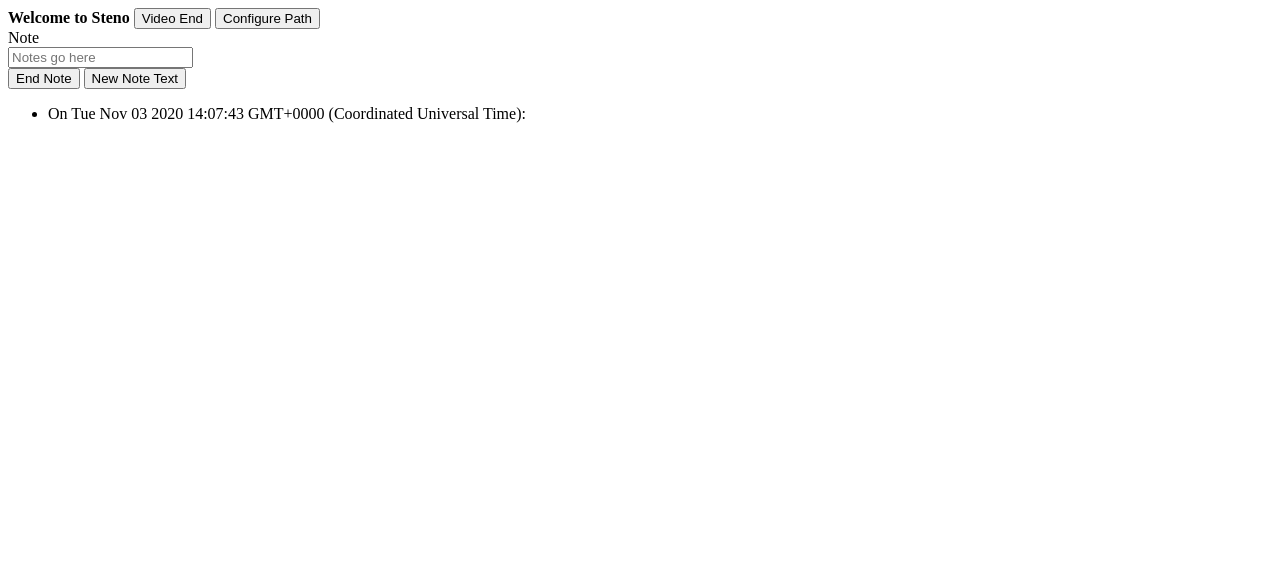
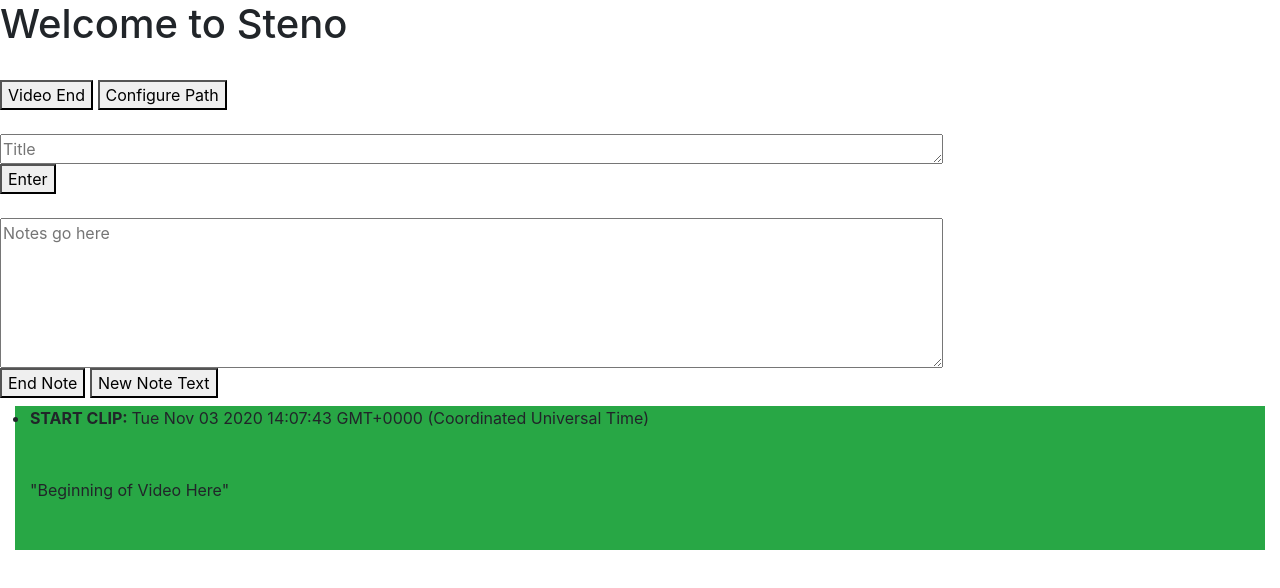
Before and after one commit to eWhang21/CS397, a plain HTML site: page index.html in a window 1280 px wide. Both pictures are taken after a click on the button "Start note". Drawn offline with nearby package versions, Linux system fonts and the light colour scheme.

Commit message:
touched up on webpage, make sure to reverse direciton of added notes top to bottom

```diff
--- a/functions.js
+++ b/functions.js
@@ -1,26 +1,46 @@
-var noteTimes = [];
-var notes = [];
+var noteTimes_array = [];
+var notes_array = [];
 var path = '';
 
 function stop() {
-  spliceVideo(noteTimes, path)
+  spliceVideo(noteTimes_array, path)
 }
+
+function enterTitle() {
+  var notes_title = document.getElementById('title_input').value;
+  document.getElementById('Title').insertAdjacentHTML('afterbegin', notes_title);
+  document.getElementById('buttons').innerHTML =  "<button type='button' id='end-button' onclick='endNote()'> End Note </button> <button type='button' id='note-button' onclick='logNotes()'> New Note Text </button>";
+  document.getElementById('timestamps').insertAdjacentHTML('afterbegin',  "<li>" + ("START CLIP: ").bold() + date.toString()) + "<li>";
+}
+
+
+function startNotes() {
+  var date = new Date();
+  var note_input = document.getElementById('note-box').value;
+  document.getElementById('timestamps').insertAdjacentHTML('afterbegin', note_input);
+  document.getElementById('note-box').value = "";
+  notes_array.push(note_input);
+  noteTimes_array.push(["timestamps", date.toString()]);
+  document.getElementById('buttons').innerHTML =  "<button type='button' id='end-button' onclick='endNote()'> End Note </button> <button type='button' id='note-button' onclick='logNotes()'> New Note Text </button>";
+  document.getElementById('timestamps').insertAdjacentHTML('afterbegin',  "<li>" + ("START CLIP: ").bold() + date.toString()) + "<li>";
+
+}
+
 function logNotes() {
   var date = new Date();
-  var note = document.getElementById('note-box').value;
-  var string = "<li>" + "On " + date.toString() + ": " + note + "</li>";
-  document.getElementById('log-list').insertAdjacentHTML('afterbegin', string);
+  var note_input = document.getElementById('note-box').value;
+  document.getElementById('timestamps').insertAdjacentHTML('afterbegin', note_input);
   document.getElementById('note-box').value = "";
-  notes.push(note);
-  noteTimes.push(["note", date.toString()]);
-  document.getElementById('buttons').innerHTML =  "<button type='button' id='end-button' onclick='endNote()'> End Note </button> <button type='button' id='note-button' onclick='logNotes()'> New Note Text </button>";
+  notes_array.push(note_input);
+  noteTimes_array.push(["timestamps", date.toString()]);
+  document.getElementById('timestamps').insertAdjacentHTML('afterbegin', "<li>" + "On " + date.toString() + ": <br>" + note_input + "</li>");
 }
 
 function endNote() {
   var date = new Date();
-  noteTimes.push(["end", date.toString()]);
-  document.getElementById('buttons').innerHTML = "<button type='button' id='start-button' onclick='logNotes()'> Start Note </button>"
-  document.getElementById('log-list').insertAdjacentHTML('afterbegin', "Clip ended: " + date.toString());
+  noteTimes_array.push(["end", date.toString()]);
+  document.getElementById('buttons').innerHTML = "<button type='button' id='start-button' onclick='startNotes()'> Start Note </button>"
+  document.getElementById('timestamps').insertAdjacentHTML('afterbegin',  "<li>" + ("END CLIP: ").bold() + date.toString()) + "<li>";
 }
 
 function configure() {
--- a/index.html
+++ b/index.html
@@ -4,10 +4,17 @@
 <meta name="viewport" content="width=device-width, initial-scale=1">
   <link rel="stylesheet" href="steno.css">
   <link rel="stylesheet" href="https://use.fontawesome.com/releases/v5.0.7/css/all.css">
+  <link rel="stylesheet" href="https://maxcdn.bootstrapcdn.com/bootstrap/4.5.2/css/bootstrap.min.css">
+  <script src="https://ajax.googleapis.com/ajax/libs/jquery/3.5.1/jquery.min.js"></script>
+  <script src="https://cdnjs.cloudflare.com/ajax/libs/popper.js/1.16.0/umd/popper.min.js"></script>
+  <script src="https://maxcdn.bootstrapcdn.com/bootstrap/4.5.2/js/bootstrap.min.js"></script>
+  <script type="text/javascript" src="functions.js"></script>
+</section>
 <body>
 
   <section class="top-row">
-    <strong>Welcome to Steno</strong>
+    <h1>Welcome to Steno</h1>
+    <br>
   <button id="stop" onclick="stop()">
     Video End
   </button>
@@ -15,15 +22,34 @@
     Configure Path
   </button>
   </section>
+
+
   <section class="main-body">
-    <label for="notes"> Note </label><br>
-    <input type="text" id="note-box" placeholder="Notes go here"><br>
+    <div>
+      <br>
+      <textarea type="text" id="title_input" placeholder="Title" cols="90" rows="1"></textarea>
+      <div id="enter_buttons">
+        <button type="button" id="entertitle" onclick="enterTitle()"> Enter </button>
+        </div>
+
+    </div>
+    <div>
+      <br>
+        <textarea type="text" id="note-box" placeholder="Notes go here" cols="90" rows="6"></textarea>
+    </div>
     <div id="buttons">
-      <button type="button" id="start-button" onclick="logNotes()"> Start note </button>
+      <button type="button" id="start-button" onclick="startNotes()"> Start note </button>
       </div>
-    <script type="text/javascript" src="functions.js"></script>
     </section>
-  <section class="note-log">
-    <ul id="log-list">
-      </ul>
-    </section>
+
+
+
+  <div class="container-fluid">
+    <h1 id="Title"></h1>
+    <div class="container-fluid">
+      <div class="row">
+        <ul id="timestamps" style='white-space:pre' class="col-lg-12 bg-success">
+          <br>"Beginning of Video Here"</br>
+        </ul>
+    </div>
+  </div>
```
